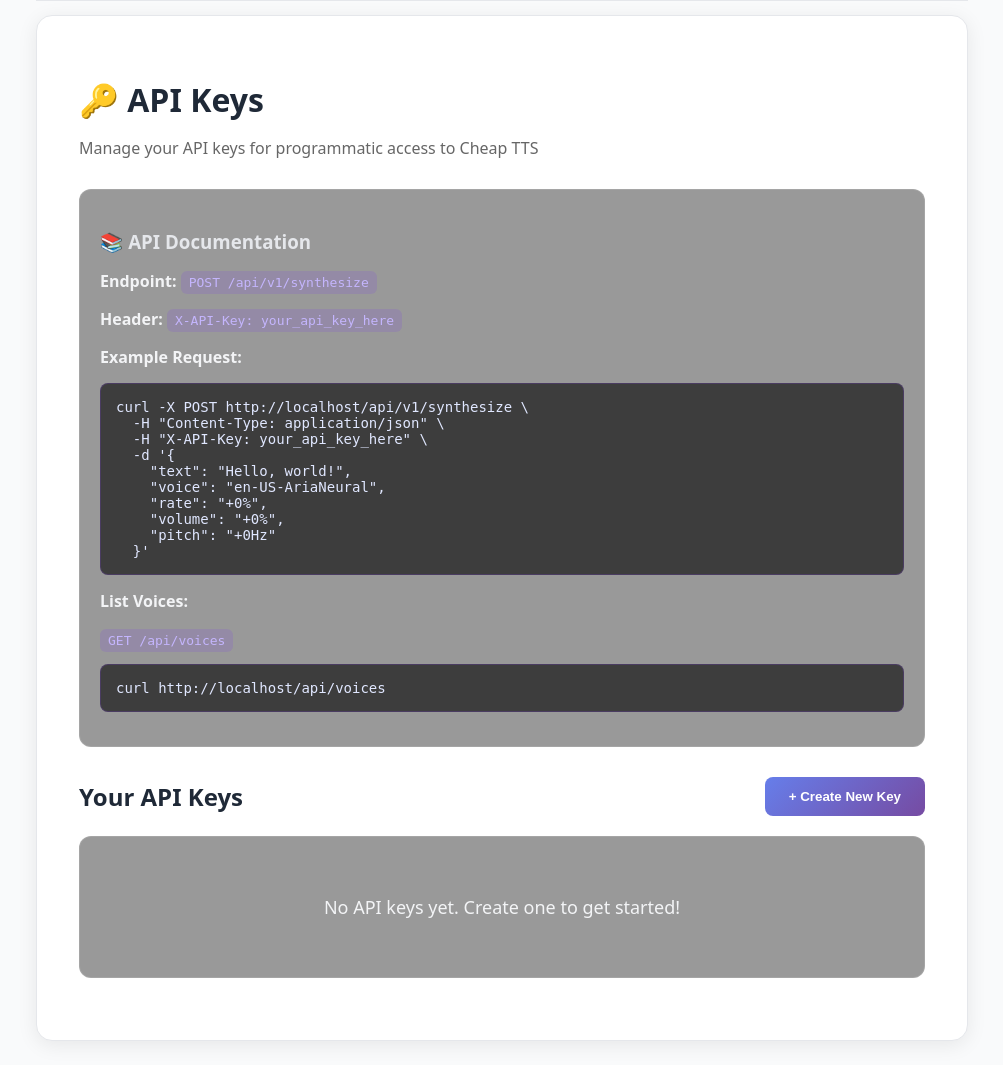
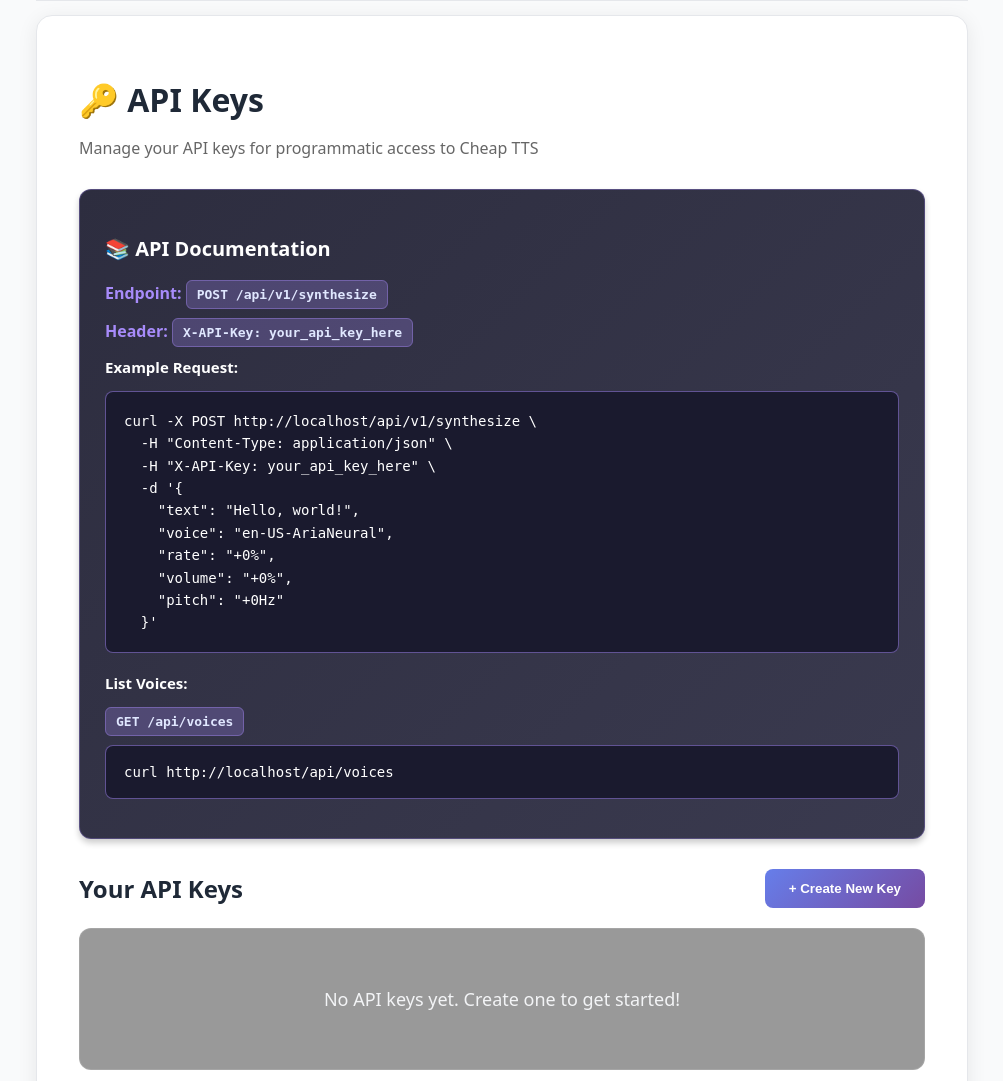
Before and after one commit to Hamza750802/TTS, a Flask app: page /api-keys in a window 1280 px wide. Shown: the part 186-1267 px from the top of the page, without its empty margins (138-1141 px from the left). Before the commit the page ends 1235 px from the top, so only its background shows below. Run offline with Flask 3, Linux system fonts and the light colour scheme; the visitor is signed in with stand-in values (Sample User, id 1); data that the repository does not hold is empty; some libraries are stand-ins or nearby versions.

Commit message:
Improve API docs readability: better contrast and brighter text

```diff
--- a/webapp/templates/api_keys.html
+++ b/webapp/templates/api_keys.html
@@ -5,12 +5,12 @@
     <h1 style="margin-bottom: 10px;">🔑 API Keys</h1>
     <p style="color: #666; margin-bottom: 30px;">Manage your API keys for programmatic access to Cheap TTS</p>
 
-    <div style="background: rgba(0,0,0,.4); padding: 20px; border-radius: 12px; border: 1px solid rgba(255,255,255,.12); margin-bottom: 30px;">
-        <h3 style="margin-bottom: 15px; color: #e5e7eb;">📚 API Documentation</h3>
-        <p style="margin-bottom: 10px; color: #f3f4f6;"><strong>Endpoint:</strong> <code style="background: rgba(124,58,237,.15); padding: 4px 8px; border-radius: 6px; color: #c4b5fd;">POST /api/v1/synthesize</code></p>
-        <p style="margin-bottom: 10px; color: #f3f4f6;"><strong>Header:</strong> <code style="background: rgba(124,58,237,.15); padding: 4px 8px; border-radius: 6px; color: #c4b5fd;">X-API-Key: your_api_key_here</code></p>
-        <p style="margin-bottom: 15px; color: #f3f4f6; font-weight: 600;">Example Request:</p>
-        <pre style="background: rgba(0,0,0,.6); padding: 15px; border-radius: 8px; overflow-x: auto; font-size: 14px; color: #e0e7ff; border: 1px solid rgba(124,58,237,.2);">curl -X POST {{ request.url_root }}api/v1/synthesize \
+    <div style="background: linear-gradient(135deg, #2d2d3f 0%, #3a3a4f 100%); padding: 25px; border-radius: 12px; border: 1px solid rgba(167,139,250,.3); margin-bottom: 30px; box-shadow: 0 4px 6px rgba(0,0,0,.2);">
+        <h3 style="margin-bottom: 20px; color: #ffffff; font-size: 20px;">📚 API Documentation</h3>
+        <p style="margin-bottom: 12px; color: #ffffff;"><strong style="color: #a78bfa;">Endpoint:</strong> <code style="background: rgba(167,139,250,.25); padding: 6px 10px; border-radius: 6px; color: #e0e7ff; font-weight: 600; border: 1px solid rgba(167,139,250,.4);">POST /api/v1/synthesize</code></p>
+        <p style="margin-bottom: 15px; color: #ffffff;"><strong style="color: #a78bfa;">Header:</strong> <code style="background: rgba(167,139,250,.25); padding: 6px 10px; border-radius: 6px; color: #e0e7ff; font-weight: 600; border: 1px solid rgba(167,139,250,.4);">X-API-Key: your_api_key_here</code></p>
+        <p style="margin-bottom: 12px; color: #ffffff; font-weight: 600; font-size: 15px;">Example Request:</p>
+        <pre style="background: #1a1a2e; padding: 18px; border-radius: 8px; overflow-x: auto; font-size: 14px; color: #ffffff; border: 1px solid rgba(167,139,250,.5); line-height: 1.6;">curl -X POST {{ request.url_root }}api/v1/synthesize \
   -H "Content-Type: application/json" \
   -H "X-API-Key: your_api_key_here" \
   -d '{
@@ -21,9 +21,9 @@
     "pitch": "+0Hz"
   }'</pre>
 
-        <p style="margin: 15px 0 10px 0; color: #f3f4f6; font-weight: 600;">List Voices:</p>
-        <p style="margin-bottom: 10px; color: #f3f4f6;"><code style="background: rgba(124,58,237,.15); padding: 4px 8px; border-radius: 6px; color: #c4b5fd;">GET /api/voices</code></p>
-        <pre style="background: rgba(0,0,0,.6); padding: 15px; border-radius: 8px; overflow-x: auto; font-size: 14px; color: #e0e7ff; border: 1px solid rgba(124,58,237,.2);">curl {{ request.url_root }}api/voices</pre>
+        <p style="margin: 20px 0 12px 0; color: #ffffff; font-weight: 600; font-size: 15px;">List Voices:</p>
+        <p style="margin-bottom: 12px; color: #ffffff;"><code style="background: rgba(167,139,250,.25); padding: 6px 10px; border-radius: 6px; color: #e0e7ff; font-weight: 600; border: 1px solid rgba(167,139,250,.4);">GET /api/voices</code></p>
+        <pre style="background: #1a1a2e; padding: 18px; border-radius: 8px; overflow-x: auto; font-size: 14px; color: #ffffff; border: 1px solid rgba(167,139,250,.5);">curl {{ request.url_root }}api/voices</pre>
     </div>
 
     <div style="display: flex; justify-content: space-between; align-items: center; margin-bottom: 20px;">
```
